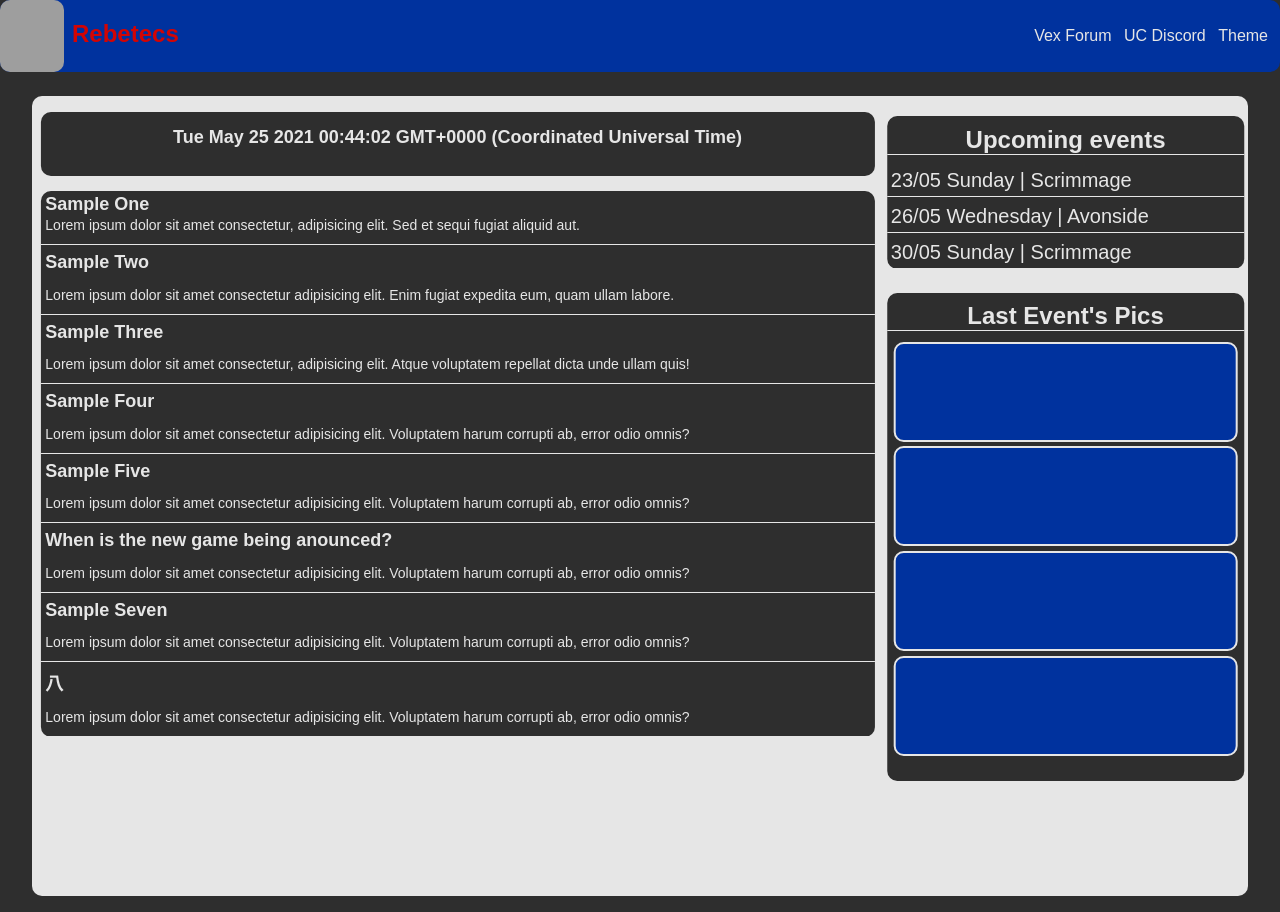
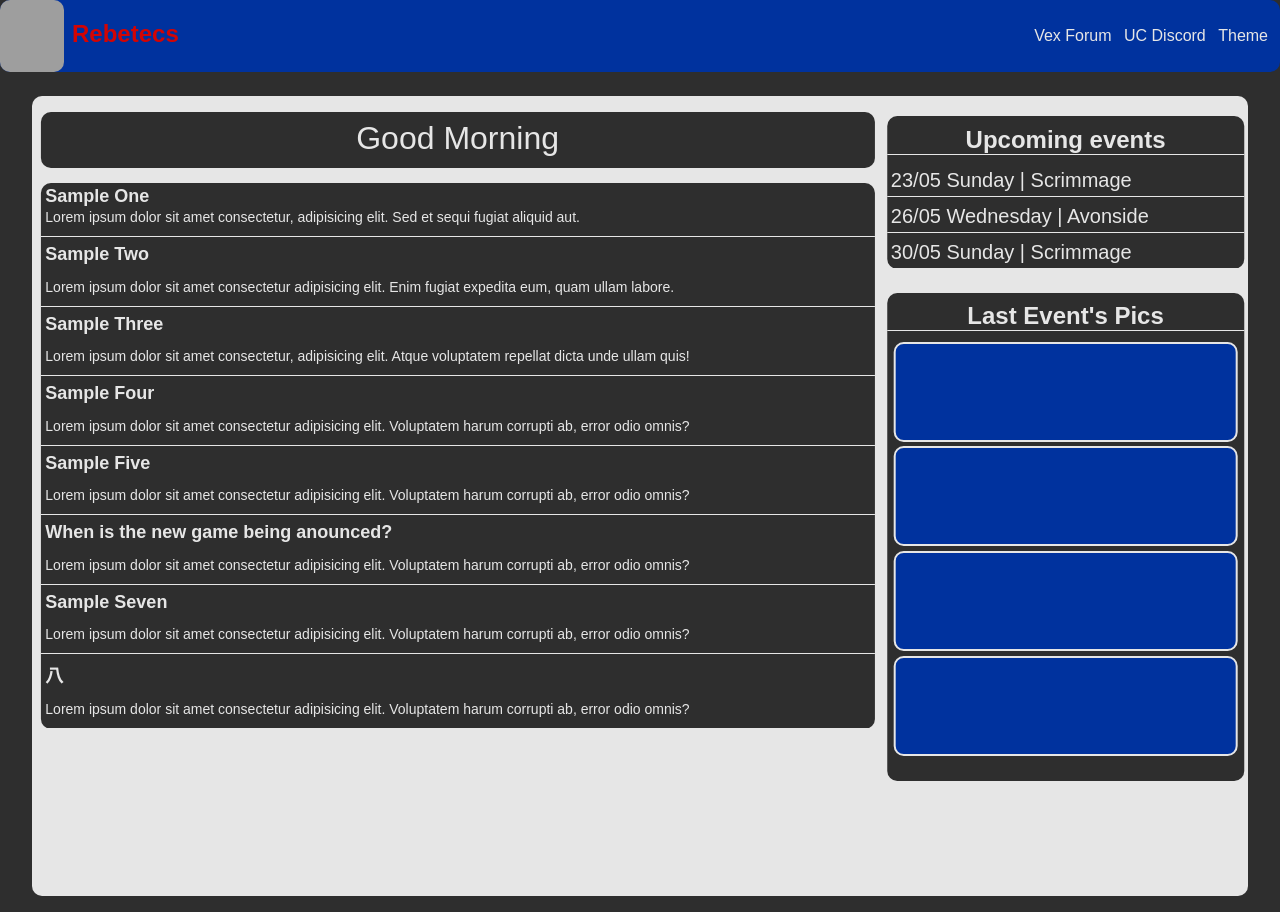
Before and after one commit to Dwogo/Moore-Grids, a plain HTML site: page index.html in a window 1280 px wide. Drawn offline with Linux system fonts and the light colour scheme; grey boxes are pictures that could not be loaded.

Commit message:
Added the changing welcome

```diff
--- a/index.html
+++ b/index.html
@@ -23,7 +23,7 @@
     <section class="container">
     <!-- Forum -->
         <div class="forum">
-            <div class="gday"><h1 id="timeWelcome"></h1></div>
+            <div class="gday" id="timeWelcome"> </div>
             <script src="time.js"></script>
             <div class="fm-recent" onclick="window.location.href='forum.html'">
                 <div>
--- a/style.css
+++ b/style.css
@@ -97,8 +97,8 @@ body {
         border-radius: 10px;
         background-color: var(--bg);
         text-align: center;
-        font-size: 0.75rem;
-        padding-top: 1rem;
+        font-size: 2rem;
+        padding-top: 0.5rem;
         margin-bottom: 0.25rem;
     }
 
--- a/time.js
+++ b/time.js
@@ -1,6 +1,13 @@
 'use strict'
 
-var morn = "Good Morning";
+var gday = document.getElementById('timeWelcome');
 var timeOf = new Date();
+var time = timeOf.getHours();
 
-document.getElementById('timeWelcome').innerHTML = timeOf;
+if (time >= 0 && time < 12) {
+    gday.innerText = "Good Morning";
+} else if (time >= 12 && time < 16) {
+    gday.innerText = "Good Afternoon";
+} else if (time >= 16 && time <= 23) {
+    gday.innerText = "Good Evening";
+}
```
